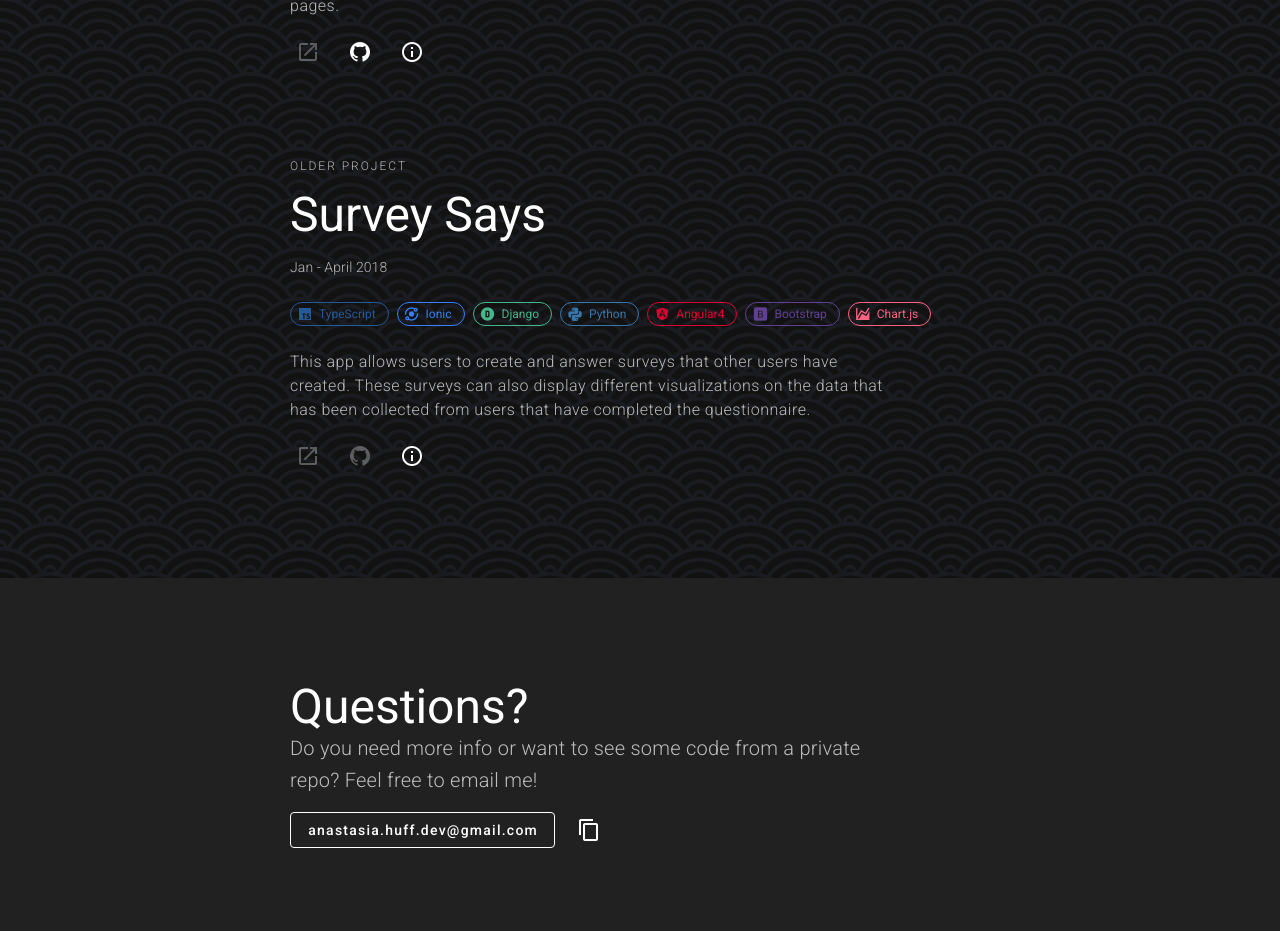
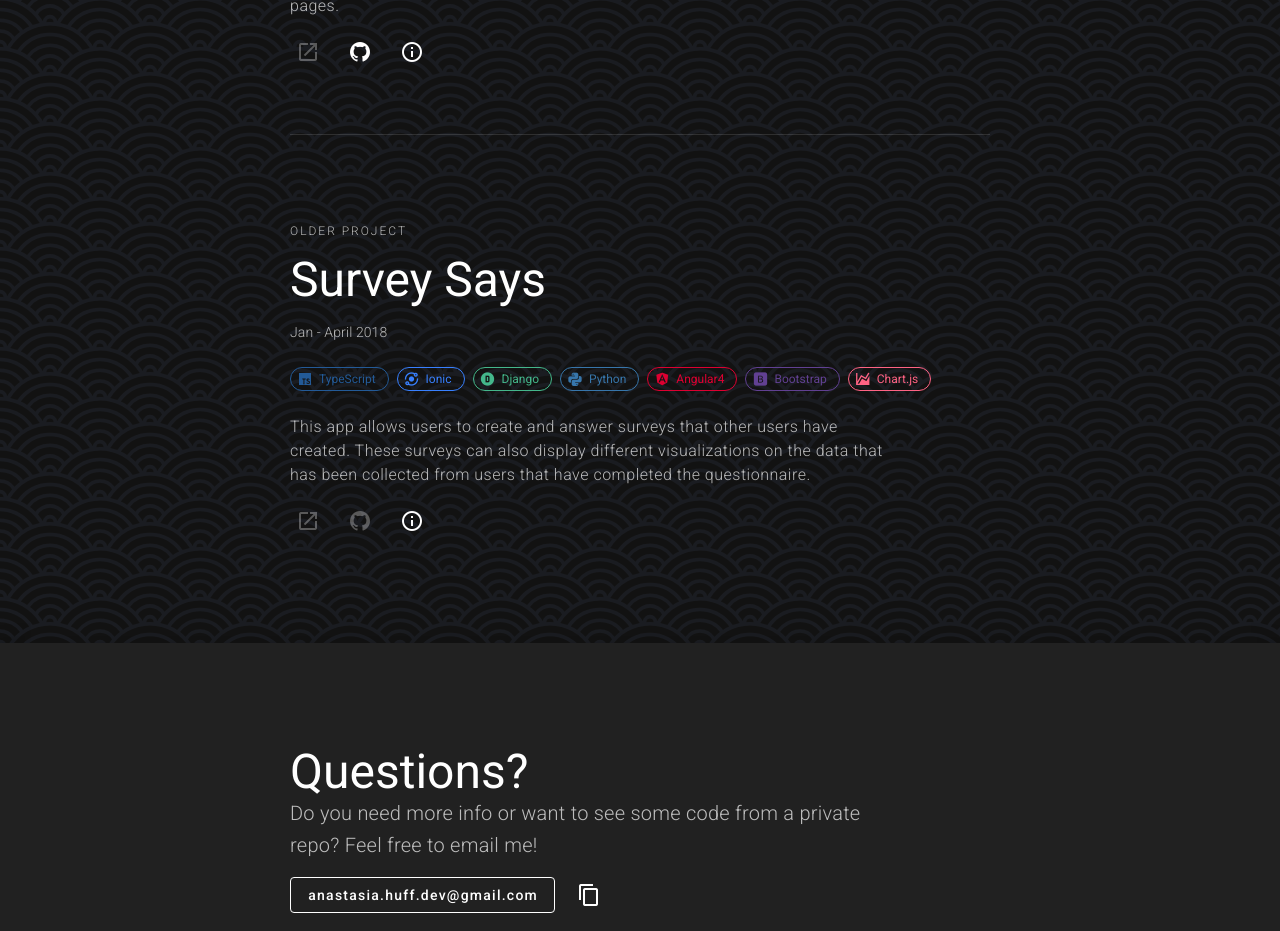
Before and after one commit to ahuff1315/anastasia-huff, a Nuxt app: page / in a window 1280 px wide. Shown: the part 1278-2209 px from the top of the page. Built offline with nearby package versions, Linux system fonts and the light colour scheme.

Commit message:
add hr divider for consistency

```diff
--- a/components/other-projects.vue
+++ b/components/other-projects.vue
@@ -59,6 +59,7 @@
         </v-tooltip>
       </div>
     </div>
+    <v-divider class="mt-16 home-hr"></v-divider>
     <div class="section-container pt-16">
       <p class="text-overline font-weight-light pt-4 mb-0 text--secondary">
         Older Project
```
